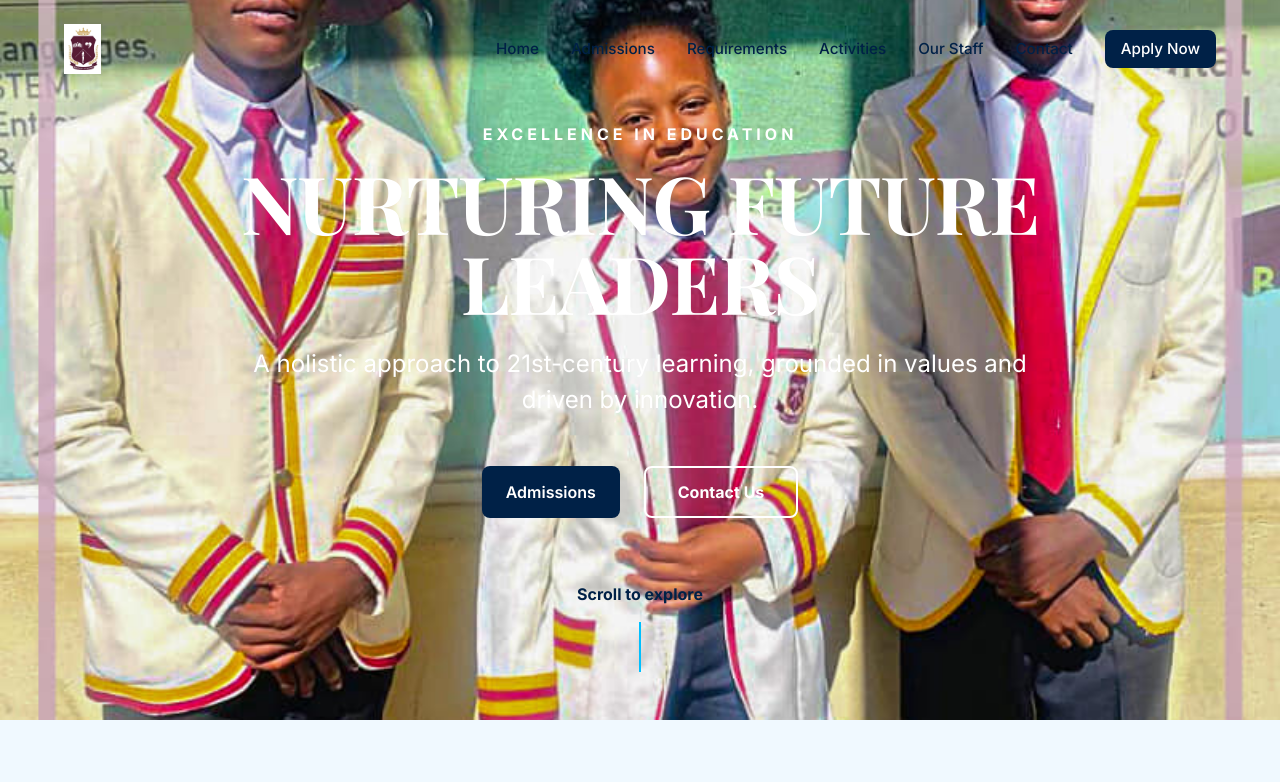
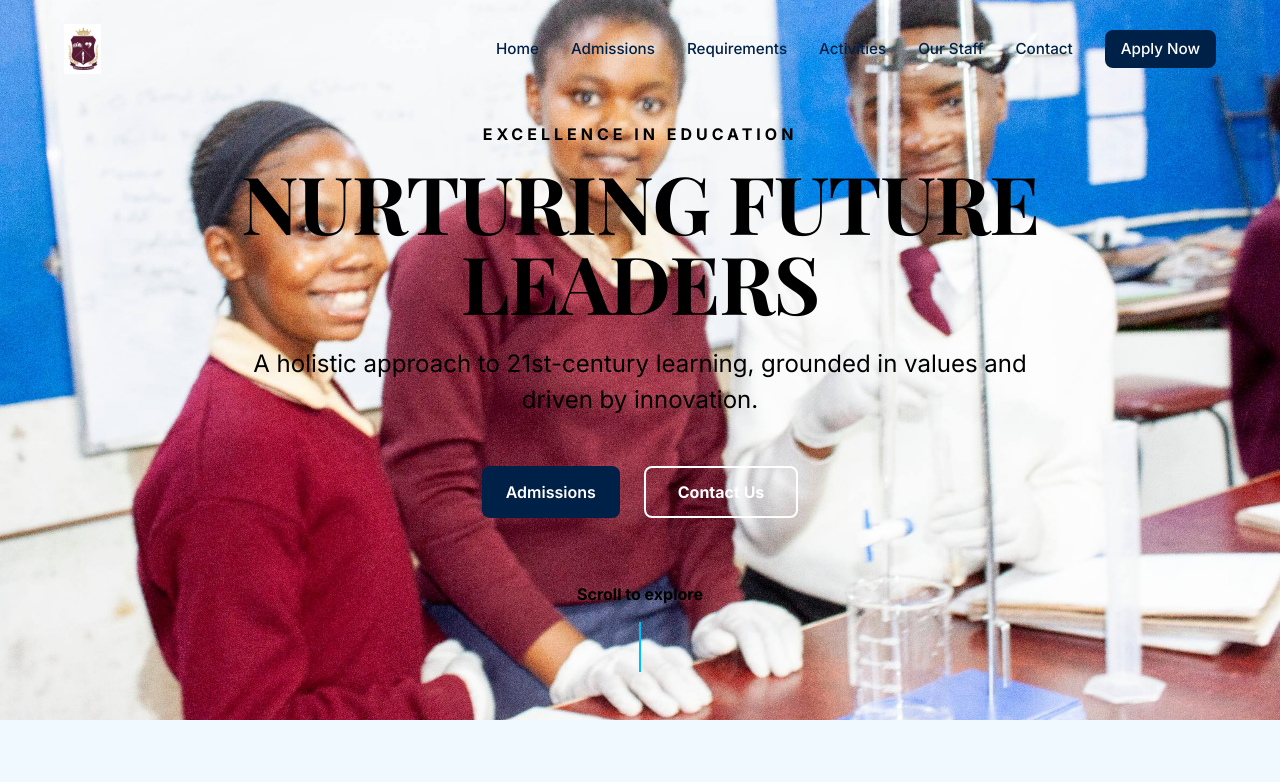
Before and after one commit to bongie-stack/Beacon-of-life-institute, a React (Vite) app: page / in a window 1280 px wide. Shown: the top 782 px of the page. Built offline with nearby package versions, Linux system fonts and the light colour scheme; the HTML template or start-up script is replaced by a standard one.

Commit message:
Add files via upload

```diff
--- a/src/pages/Primary.css
+++ b/src/pages/Primary.css
@@ -9,8 +9,8 @@
     justify-content: center;
     background-size: cover;
     background-position: center;
-    color: #ffffff !important;
-    /* Force white color */
+    color: #000000 !important;
+    /* Changed to black */
     text-align: center;
     margin-top: -80px;
     /* Offset for transparent header */
@@ -35,20 +35,20 @@
     text-transform: uppercase;
     letter-spacing: 4px;
     margin-bottom: 1rem;
-    color: white;
-    /* Changed to white */
+    color: #000000;
+    /* Changed to black */
 }
 
 .falcon-hero h1 span.text-secondary {
-    color: white !important;
+    color: #000000 !important;
 }
 
 .hero-lead {
     font-size: 1.5rem;
     max-width: 800px;
     margin: 0 auto 3rem;
-    color: white;
-    /* Ensure it's fully white */
+    color: #000000;
+    /* Ensure it's black */
     opacity: 1;
     /* Full opacity */
 }
@@ -80,8 +80,8 @@
     flex-direction: column;
     align-items: center;
     gap: 1rem;
-    color: var(--color-brand-primary);
-    /* Darker for visibility */
+    color: #000000;
+    /* Changed to black */
     font-weight: 700;
 }
 
@@ -242,19 +242,32 @@
     filter: brightness(1.1);
 }
 
+.bg-primary {
+    background-color: var(--color-primary-light);
+    color: var(--color-brand-primary) !important;
+}
+
 .bg-secondary {
     background-color: var(--color-brand-secondary);
     color: var(--color-brand-primary) !important;
 }
 
+.bg-accent {
+    background-color: #e0f2fe;
+    /* Very light blue */
+    color: var(--color-brand-primary) !important;
+}
+
+.bg-primary h3,
+.bg-primary p,
+.bg-primary .cta-action,
 .bg-secondary h3,
 .bg-secondary p,
-.bg-secondary .cta-action {
-    color: var(--color-brand-primary);
-}
-
-.bg-accent {
-    background-color: #0088cc;
+.bg-secondary .cta-action,
+.bg-accent h3,
+.bg-accent p,
+.bg-accent .cta-action {
+    color: var(--color-brand-primary) !important;
 }
 
 .cta-item h3 {
```
Also changed, not shown: src/assets/science-class.jpg.
